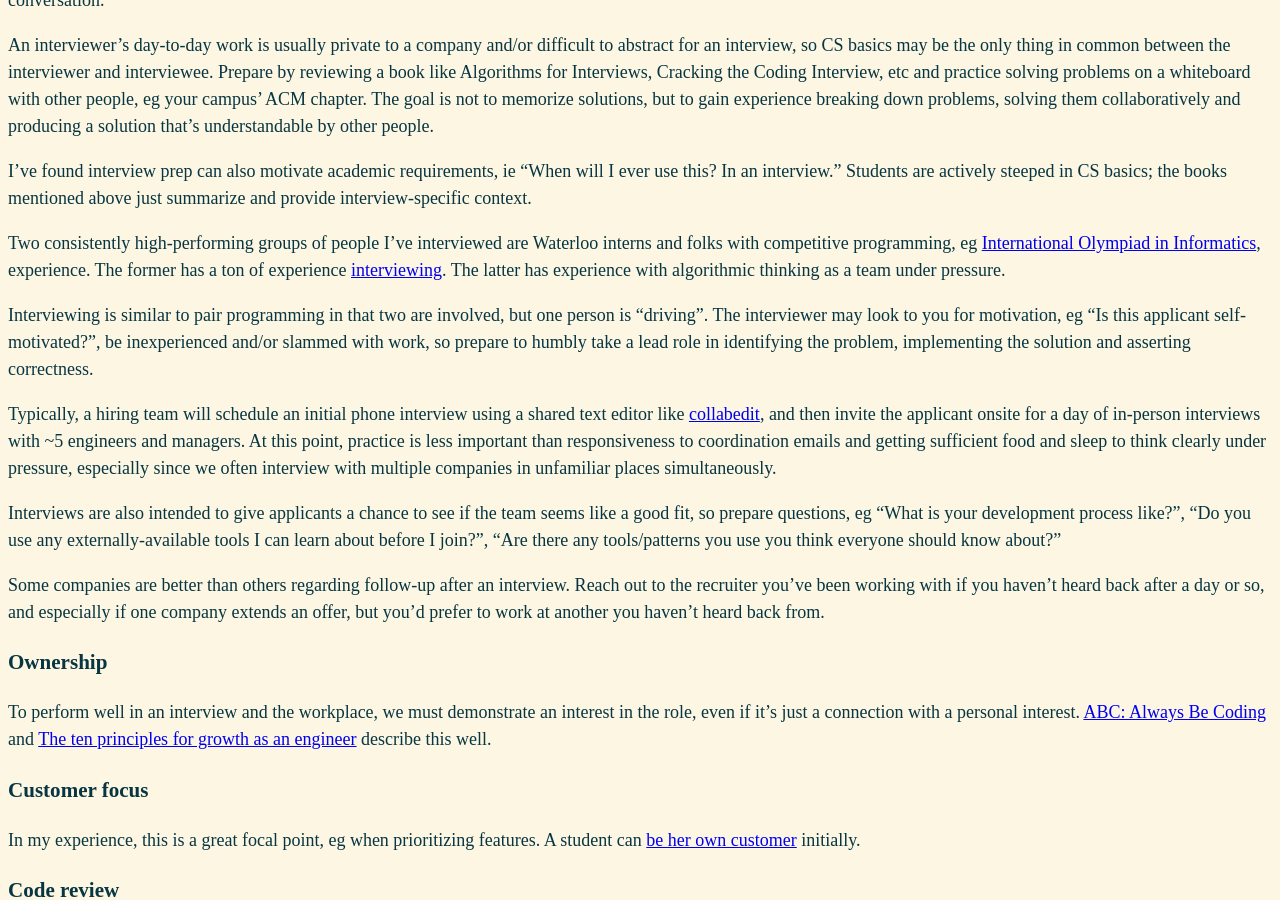
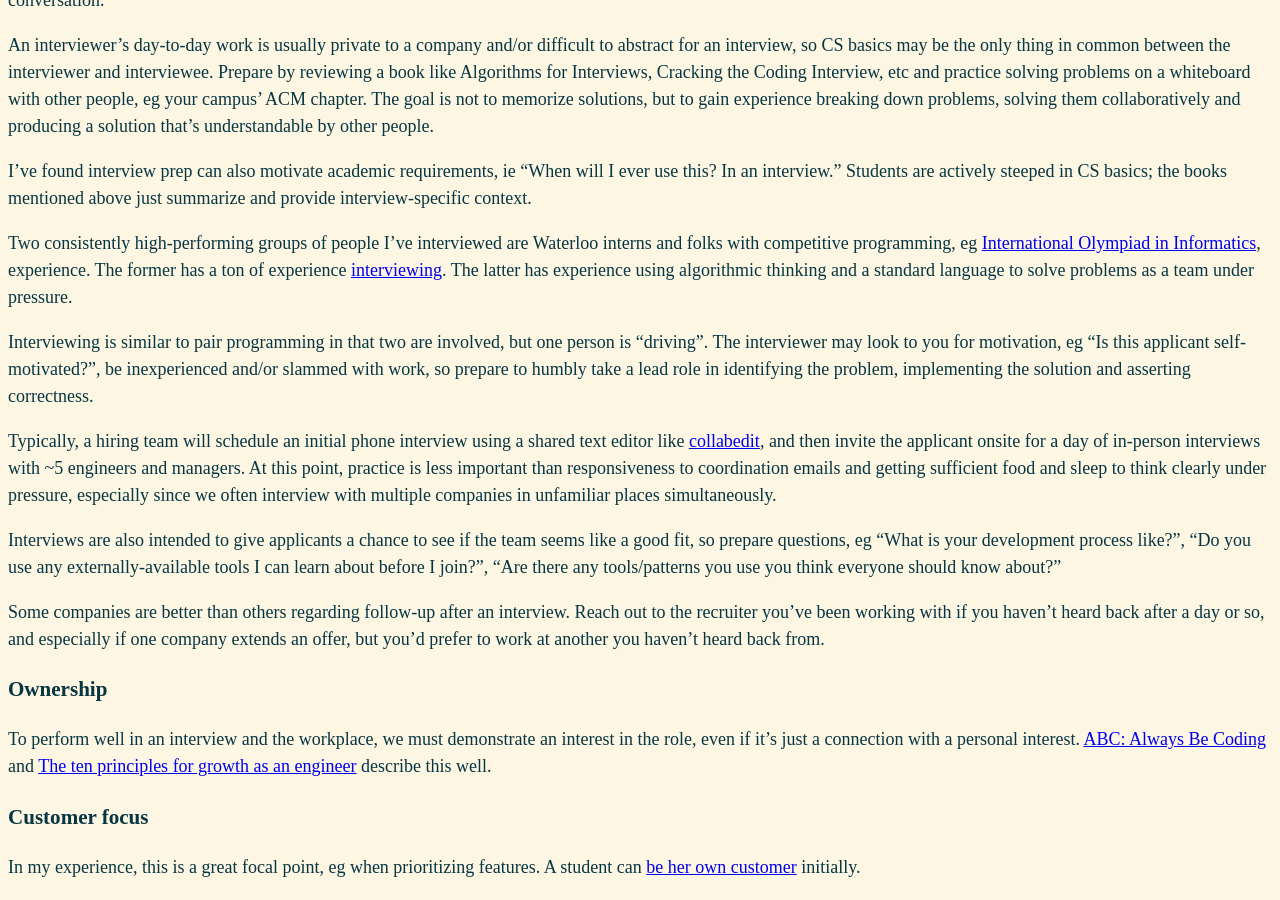
Before and after one commit to erikeldridge/erikeldridge.github.com, a Jekyll site: the page built from _posts/2013-03-21-academic-advisory.md, in a window 1280 px wide and 900 px high, scrolled down 1617 px. Built offline with Jekyll 4.4.1, drawn with Linux system fonts in a browser that asks for light colours.

Commit message:
clarify competitive use of standard langs

```diff
--- a/_posts/2013-03-21-academic-advisory.md
+++ b/_posts/2013-03-21-academic-advisory.md
@@ -55,7 +55,7 @@ An interviewer's day-to-day work is usually private to a company and/or difficul
 
 I've found interview prep can also motivate academic requirements, ie "When will I ever use this? In an interview." Students are actively steeped in CS basics; the books mentioned above just summarize and provide interview-specific context.
 
-Two consistently high-performing groups of people I've interviewed are Waterloo interns and folks with competitive programming, eg [International Olympiad in Informatics](https://en.wikipedia.org/wiki/International_Olympiad_in_Informatics), experience. The former has a ton of experience [interviewing](https://uwaterloo.ca/co-operative-education/get-hired/interview-process/interview-process-and-procedures). The latter has experience with algorithmic thinking as a team under pressure.
+Two consistently high-performing groups of people I've interviewed are Waterloo interns and folks with competitive programming, eg [International Olympiad in Informatics](https://en.wikipedia.org/wiki/International_Olympiad_in_Informatics), experience. The former has a ton of experience [interviewing](https://uwaterloo.ca/co-operative-education/get-hired/interview-process/interview-process-and-procedures). The latter has experience using algorithmic thinking and a standard language to solve problems as a team under pressure.
 
 Interviewing is similar to pair programming in that two are involved, but one person is "driving". The interviewer may look to you for motivation, eg "Is this applicant self-motivated?", be inexperienced and/or slammed with work, so prepare to humbly take a lead role in identifying the problem, implementing the solution and asserting correctness.
 
```
